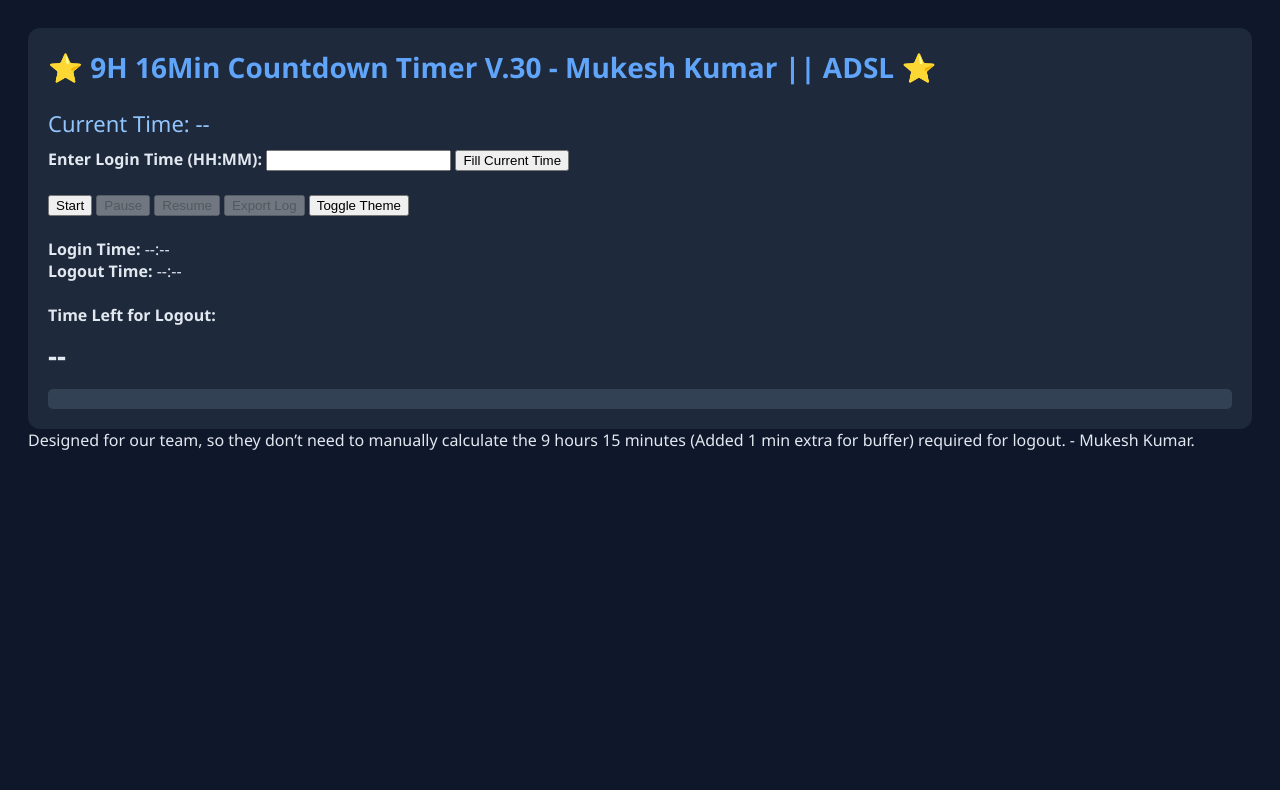
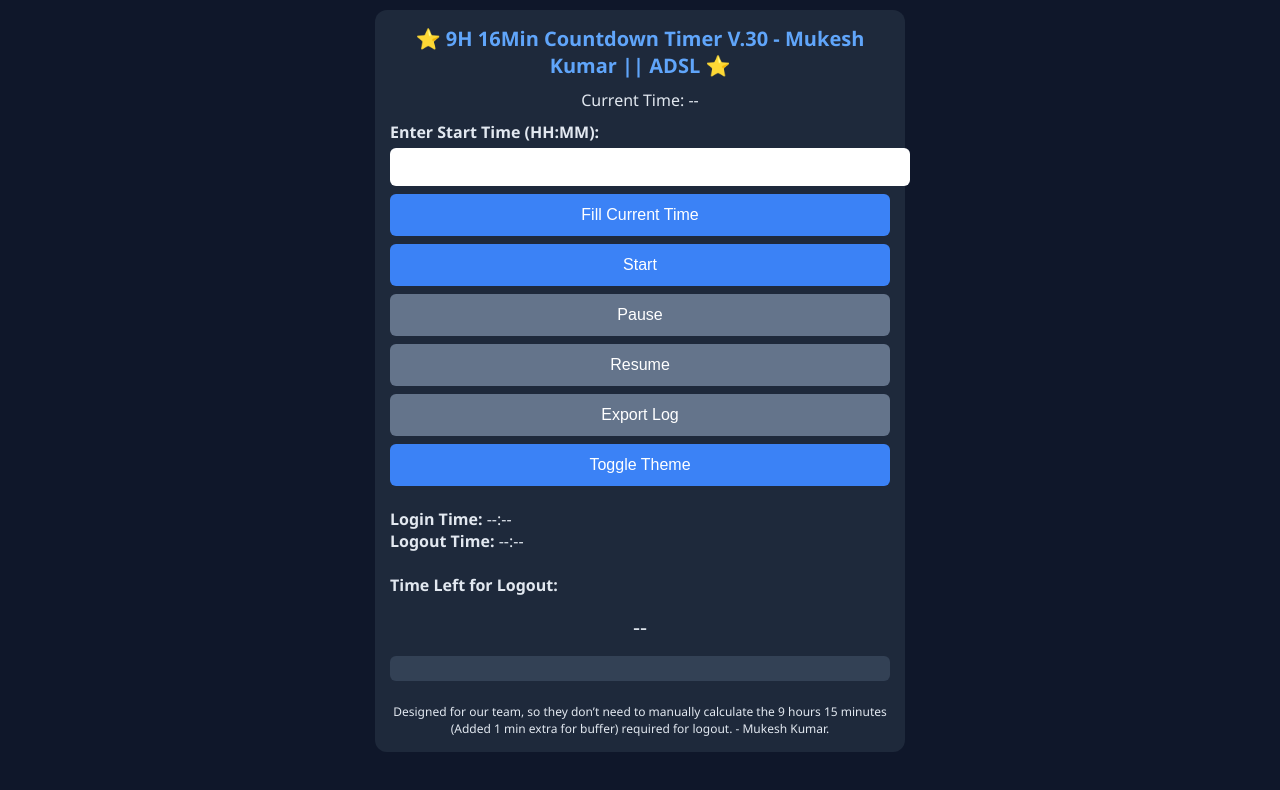
Before and after one commit to maax2028/ADSLTimer, a plain HTML site: page index.html in a window 1280 px wide. Drawn offline with Linux system fonts and the light colour scheme.

Commit message:
Update index.html

```diff
--- a/index.html
+++ b/index.html
@@ -1,6 +1,7 @@
 <!DOCTYPE html>
 <html>
 <head>
+<meta name="viewport" content="width=device-width, initial-scale=1.0">
 <title>⭐ 9H 16Min Countdown Timer V.30 - Mukesh Kumar || ADSL ⭐</title>
 
 <style>
@@ -8,48 +9,83 @@ body {
     font-family: Segoe UI, Tahoma;
     background: #0f172a;
     color: #e2e8f0;
-    padding: 20px;
+    padding: 10px;
+    margin: 0;
 }
-body.light { background: #f8fafc; color: #000; }
 
 .box {
+    max-width: 500px;
+    margin: auto;
     background: #1e293b;
-    padding: 20px;
+    padding: 15px;
     border-radius: 12px;
 }
-body.light .box { background: white; }
 
 .title {
-    font-size: 28px;
+    font-size: 20px;
     font-weight: bold;
+    text-align: center;
     color: #60a5fa;
-}
-body.light .title { color: #003366; }
-
-.timer {
-    font-size: 28px;
-    font-weight: bold;
-    margin-top: 10px;
 }
 
 #clock {
+    text-align: center;
+    font-size: 16px;
+    margin: 10px 0;
+}
+
+input {
+    width: 100%;
+    padding: 10px;
+    font-size: 16px;
+    margin-top: 5px;
+    border-radius: 6px;
+    border: none;
+}
+
+button {
+    width: 100%;
+    padding: 12px;
+    margin-top: 8px;
+    font-size: 16px;
+    border-radius: 6px;
+    border: none;
+    background: #3b82f6;
+    color: white;
+}
+
+button:disabled {
+    background: #64748b;
+}
+
+.timer {
     font-size: 22px;
-    margin-bottom: 10px;
-    color: #93c5fd;
+    text-align: center;
+    margin-top: 15px;
 }
 
 .progress {
     width: 100%;
-    height: 20px;
+    height: 25px;
     background: #334155;
-    border-radius: 5px;
+    border-radius: 6px;
     margin-top: 15px;
 }
+
 .bar {
     height: 100%;
     width: 0%;
     background: #22c55e;
-    border-radius: 5px;
+    border-radius: 6px;
+}
+
+body.light {
+    background: #f8fafc;
+    color: black;
+}
+
+body.light .box {
+    background: white;
 }
 </style>
 
@@ -70,7 +106,7 @@ function startTimer() {
     let t = document.getElementById("starttime").value;
 
     if (!t || !t.includes(":")) {
-        alert("Enter time in HH:MM");
+        alert("Enter time in HH:MM format");
         return;
     }
 
@@ -125,6 +161,7 @@ function updateTimer() {
         document.getElementById("progressbar").style.width = "100%";
 
         clearInterval(timerID);
+
         alert("9 Hours 16 Minutes Completed");
 
         speak("Countdown completed");
@@ -199,20 +236,21 @@ function exportLog() {
 <body>
 
 <div class="box">
-<div class="title">⭐ 9H 16Min Countdown Timer V.30 - Mukesh Kumar || ADSL ⭐</div><br>
+
+<div class="title">⭐ 9H 16Min Countdown Timer V.30 - Mukesh Kumar || ADSL ⭐</div>
 
 <div id="clock">Current Time: --</div>
 
-<b>Enter Login Time (HH:MM):</b>
+<b>Enter Start Time (HH:MM):</b>
 <input type="text" id="starttime">
+
 <button onclick="fillCurrentTime()">Fill Current Time</button>
-
-<br><br>
 
 <button id="btnStart" onclick="startTimer()">Start</button>
 <button id="btnPause" onclick="pauseTimer()" disabled>Pause</button>
 <button id="btnResume" onclick="resumeTimer()" disabled>Resume</button>
 <button id="btnExport" onclick="exportLog()" disabled>Export Log</button>
+
 <button onclick="toggleTheme()">Toggle Theme</button>
 
 <br><br>
@@ -229,8 +267,13 @@ function exportLog() {
     <div class="bar" id="progressbar"></div>
 </div>
 
+<br>
+
+<div style="font-size:12px; text-align:center;">
+Designed for our team, so they don’t need to manually calculate the 9 hours 15 minutes (Added 1 min extra for buffer) required for logout. - Mukesh Kumar.
+</div>
+
 </div>
 
 </body>
 </html>
-Designed for our team, so they don’t need to manually calculate the 9 hours 15 minutes (Added 1 min extra for buffer) required for logout. - Mukesh Kumar.
```
